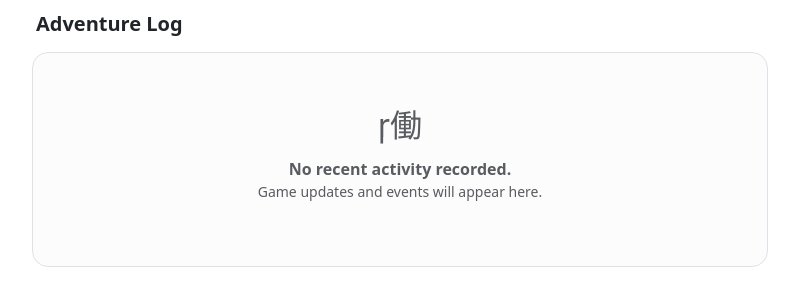
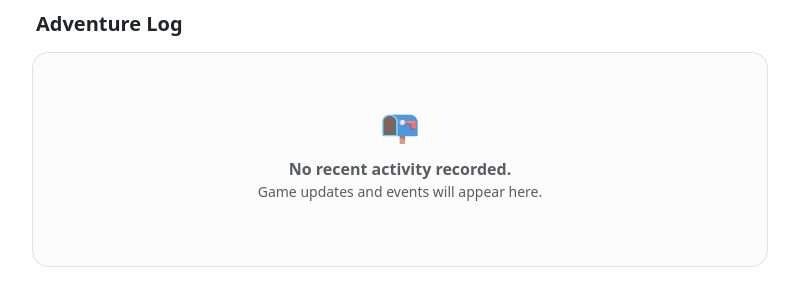
Before and after one commit to j01101111sh/DungeonBuddy, a Django app: template templates/campaign/campaign_detail.html in a window 1280 px wide. Shown: the part 400-700 px from the top of the page, without its empty margins (50-849 px from the left). Run offline with Django 5.2, Linux system fonts and the light colour scheme; the template is opened without the code that fills it, so the values that code supplies are empty.

Commit message:
Fixed broken emoji

```diff
--- a/templates/campaign/includes/detail/adventure_log.html
+++ b/templates/campaign/includes/detail/adventure_log.html
@@ -14,7 +14,7 @@
         </div>
     {% empty %}
         <div class="text-center py-5 rounded-4 bg-light-subtle border border-dashed">
-            <div class="text-muted mb-2 feed-empty-icon">働</div>
+            <div class="text-muted mb-2 feed-empty-icon">📭</div>
             <p class="mb-0 text-muted fw-semibold">No recent activity recorded.</p>
             <p class="small text-muted">Game updates and events will appear here.</p>
         </div>
```
